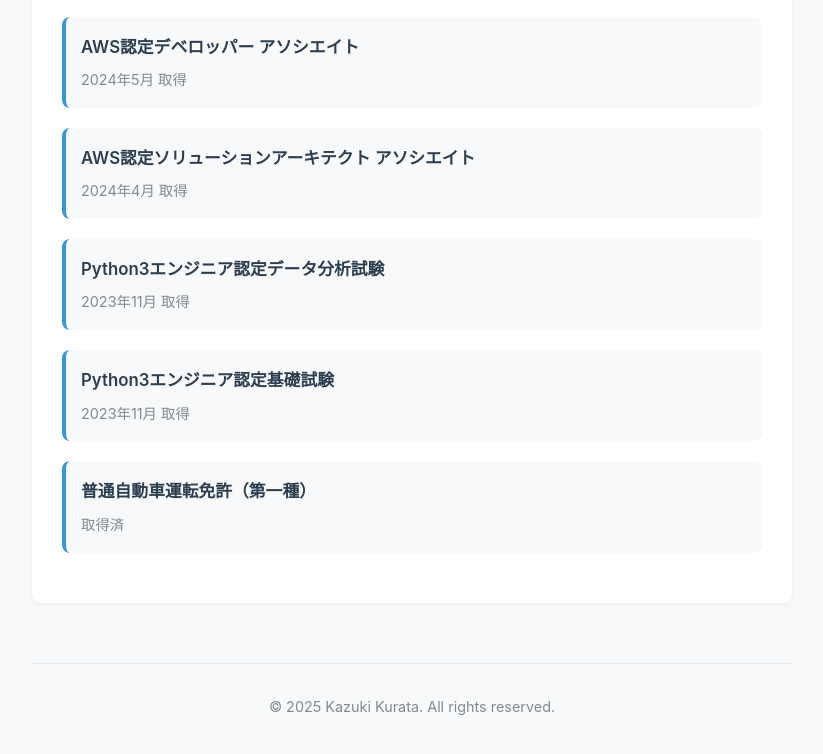
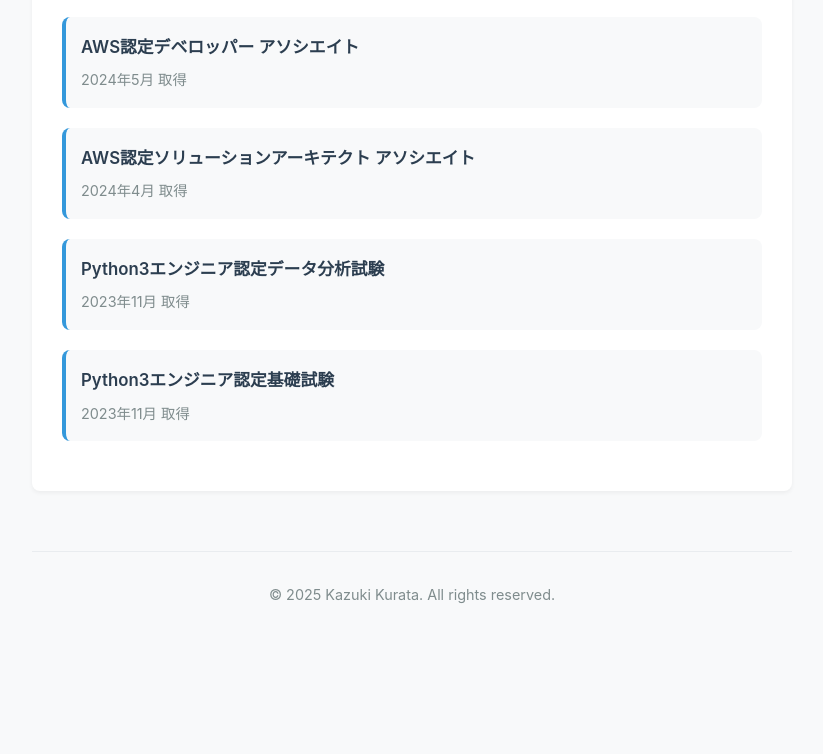
Before and after one commit to kazuki-nandemo/portfolio, a plain HTML site: page index.html in a window 1280 px wide. Shown: the part 2261-3015 px from the top of the page, without its empty margins (228-1051 px from the left). After the commit the page ends 2929 px from the top, so only its background shows below. Drawn offline with Linux system fonts and the light colour scheme.

Commit message:
Remove ordinary driver's license certification
Removed the ordinary driver's license certification entry.

```diff
--- a/index.html
+++ b/index.html
@@ -311,10 +311,6 @@
                         <div class="certification-name">Python3エンジニア認定基礎試験</div>
                         <div class="certification-date">2023年11月 取得</div>
                     </li>
-                    <li class="certification-item">
-                        <div class="certification-name">普通自動車運転免許（第一種）</div>
-                        <div class="certification-date">取得済</div>
-                    </li>
                 </ul>
             </div>
         </section>
```
